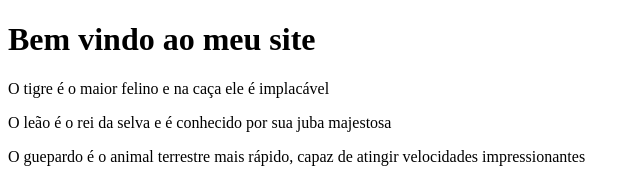
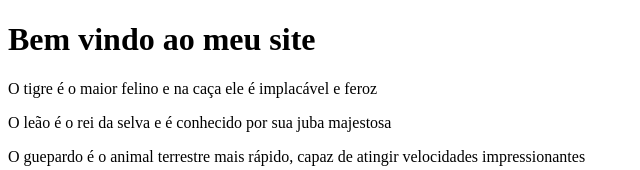
Before and after one commit to thiagoroque99/clone-tabnews, a Next.js app: page / in a window 1280 px wide. Shown: the top 170 px of the page, without its empty margins (0-640 px from the left). Built offline with nearby package versions, Linux system fonts and the light colour scheme.

Commit message:
teste vercel

```diff
--- a/pages/index.js
+++ b/pages/index.js
@@ -17,7 +17,7 @@ function Titulo(){
 
 // Função que exibe um parágrafo sobre o tigre
 function Paragrafo(){
-    return <p> O tigre é o maior felino e na caça ele é implacável</p>
+    return <p> O tigre é o maior felino e na caça ele é implacável e feroz</p>
 }
 
 // Função que exibe um parágrafo sobre o leão (aceita props como parâmetro)
```
